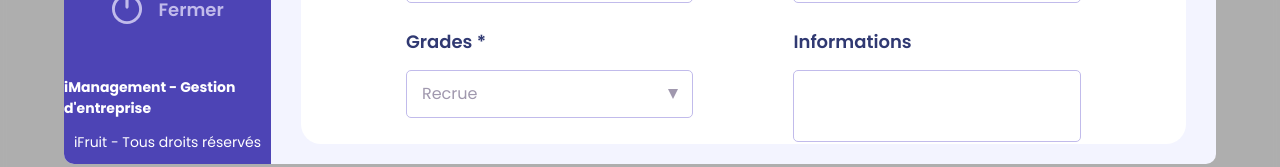
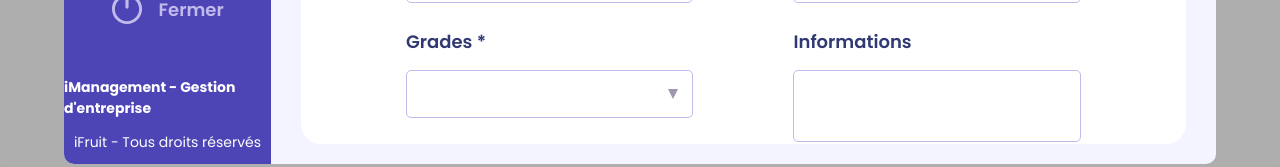
Before and after one commit to Tryade-projects/triade-dashboard, a React (Vite) app: page /employees/employee/add in a window 1280 px wide. Shown: the part 596-763 px from the top of the page. Built offline with nearby package versions, Linux system fonts and the light colour scheme.

Commit message:
fix: (FormEmployee.jsx): Input dropdown 'Grades'.
Placeholder of 'ranks' dropdown is init with the fist rank in the ranks list

```diff
--- a/src/components/EmployeeDetailsForm/componentsDetailForm/FormEmployee.jsx
+++ b/src/components/EmployeeDetailsForm/componentsDetailForm/FormEmployee.jsx
@@ -28,10 +28,10 @@ const FormEmployee = () => {
   } = useForm();
 
   const [ranksLocalStorage, setRanksLocalStorage] = useStickyState("ranks", []);
-  const [displayRank, setDisplayRank] = useState("Recrue");
+  const [displayRank, setDisplayRank] = useState(ranksLocalStorage[0]?.label);
   const [colorRank, setColorRank] = useState("");
 
-  const [diplayDropdown, setDisplayDropdown] = useState(false);
+  const [displayDropdown, setDisplayDropdown] = useState(false);
 
   const handleDisplayRanks = () => {
     setDisplayDropdown((current) => !current);
@@ -213,14 +213,18 @@ const FormEmployee = () => {
         styleErrors={styles.errors}
       />
       <div>
-        <LabelForm className={"semiBold"} label={"Grades *"} />
+        <LabelForm
+          className={"semiBold"}
+          label={"Grades *"}
+          htmlFor={"ranks"}
+        />
         <div className={styles.select} onClick={handleDisplayRanks}>
-          <input value={displayRank} readOnly />
+          <input value={displayRank} readOnly id="ranks" />
           <div className={styles.triangle}></div>
         </div>
         <ul
           className={
-            diplayDropdown
+            displayDropdown
               ? `${styles.active} ${styles.options}`
               : styles.options
           }
```
